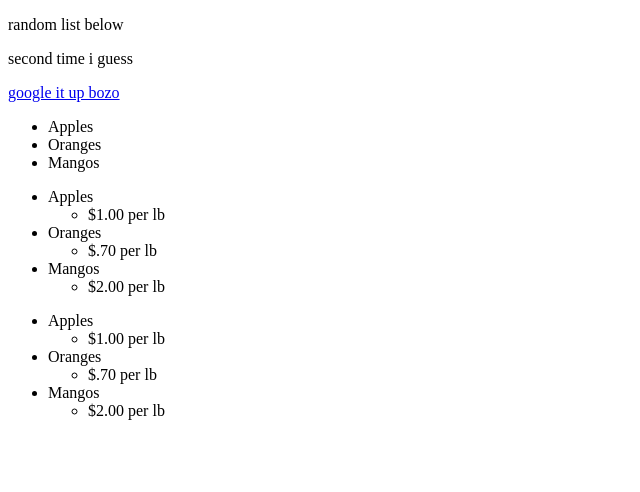
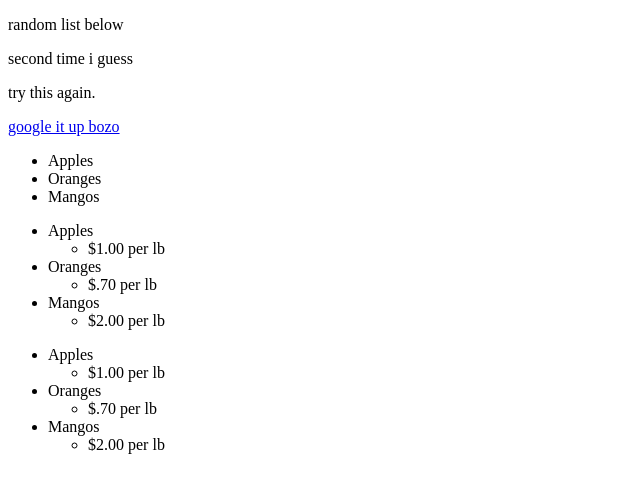
Before and after one commit to Overseethis/test-upload, a React app: page public/index.html in a window 1280 px wide. Shown: the whole page, without its empty margins (0-640 px from the left). Built offline with nearby package versions, Linux system fonts and the light colour scheme.

Commit message:
third attempt

```diff
--- a/public/index.html
+++ b/public/index.html
@@ -6,6 +6,7 @@
     <body>
 <p>random list below</p>
 <p>second time i guess</p>
+<p>try this again.</p>
 
         <div id="root"></div>
         <div id='blah'></div>
```
